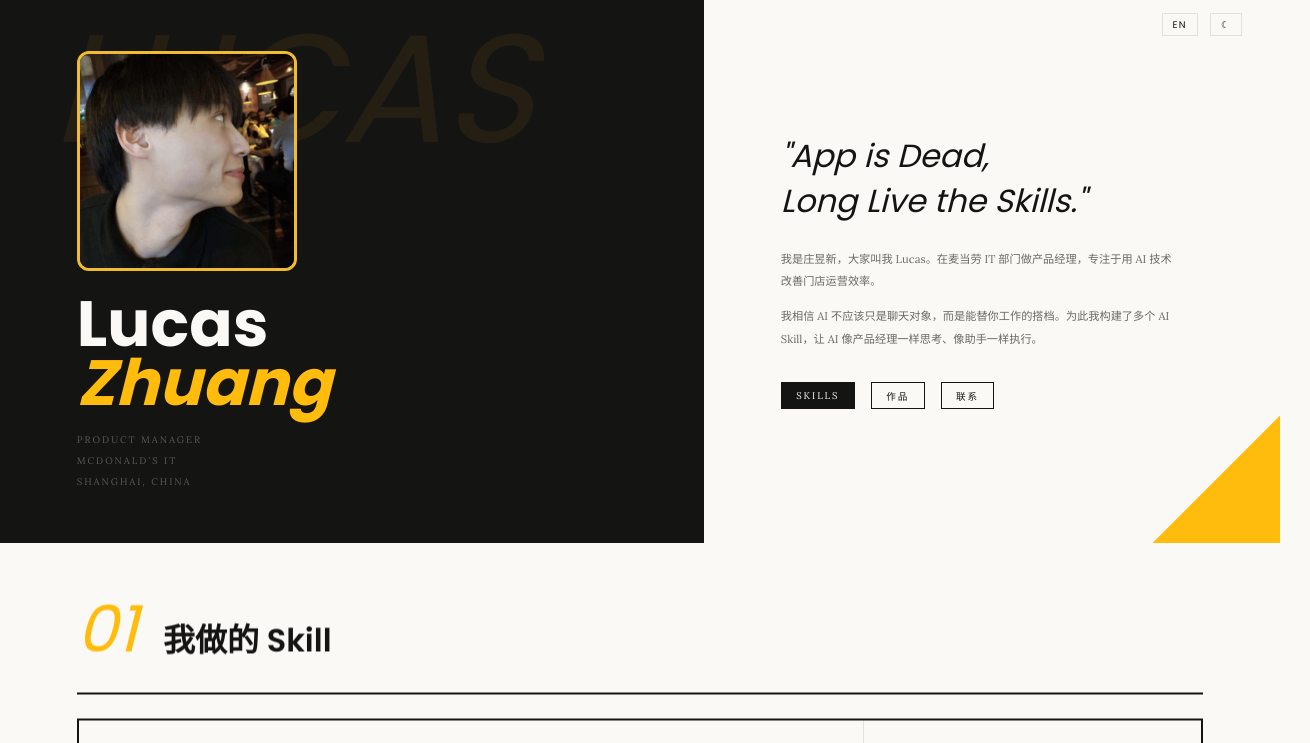
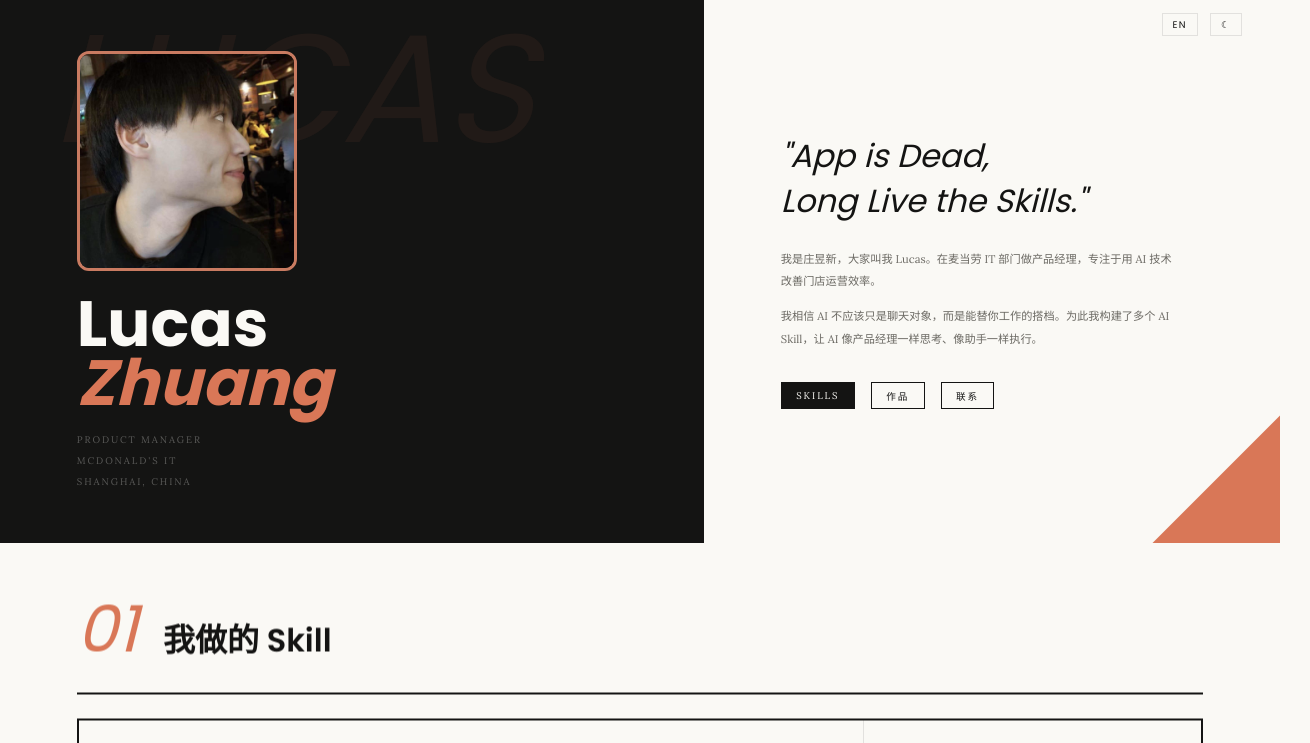
Before and after one commit to lucaszzz1202/lucaszhuang.com, a plain HTML site: page index.html in a window 1280 px wide. Shown: the top 743 px of the page, 1310 px wide, since content can reach past the window. Drawn offline with Linux system fonts and the light colour scheme.

Commit message:
🐾 brand color back to Anthropic orange #d97757

```diff
--- a/index.html
+++ b/index.html
@@ -18,12 +18,12 @@
   --text-ghost:#b0aea5;
   --border:rgba(20,20,19,0.1);
   --border-light:rgba(20,20,19,0.06);
-  --gold:#FFBC0D;
-  --gold-dim:rgba(255,188,13,0.15);
-  --gold-ghost:rgba(255,188,13,0.06);
+  --gold:#d97757;
+  --gold-dim:rgba(217,119,87,0.15);
+  --gold-ghost:rgba(217,119,87,0.06);
   --accent-blue:#6a9bcc;
   --accent-green:#788c5d;
-  --hero-watermark:rgba(255,188,13,0.07);
+  --hero-watermark:rgba(217,119,87,0.07);
   --hero-meta:rgba(250,249,245,0.3);
   --font-display:'Poppins',Arial,sans-serif;
   --font-body:'Lora',Georgia,serif;
@@ -37,7 +37,7 @@
   --text-ghost:#4a4840;
   --border:rgba(255,255,255,0.08);
   --border-light:rgba(255,255,255,0.04);
-  --hero-watermark:rgba(255,188,13,0.05);
+  --hero-watermark:rgba(217,119,87,0.05);
   --hero-meta:rgba(20,20,19,0.4);
 }
 
```
